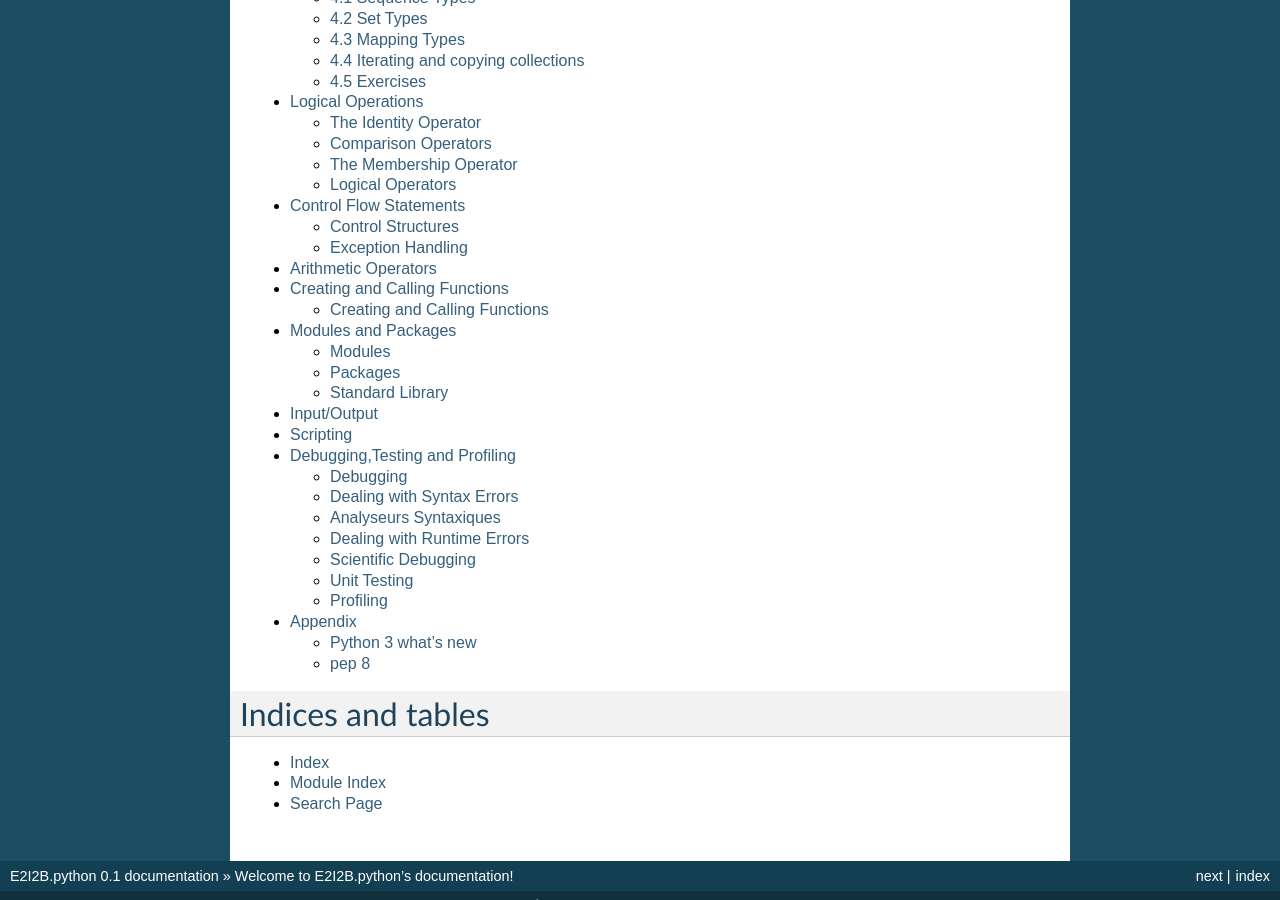
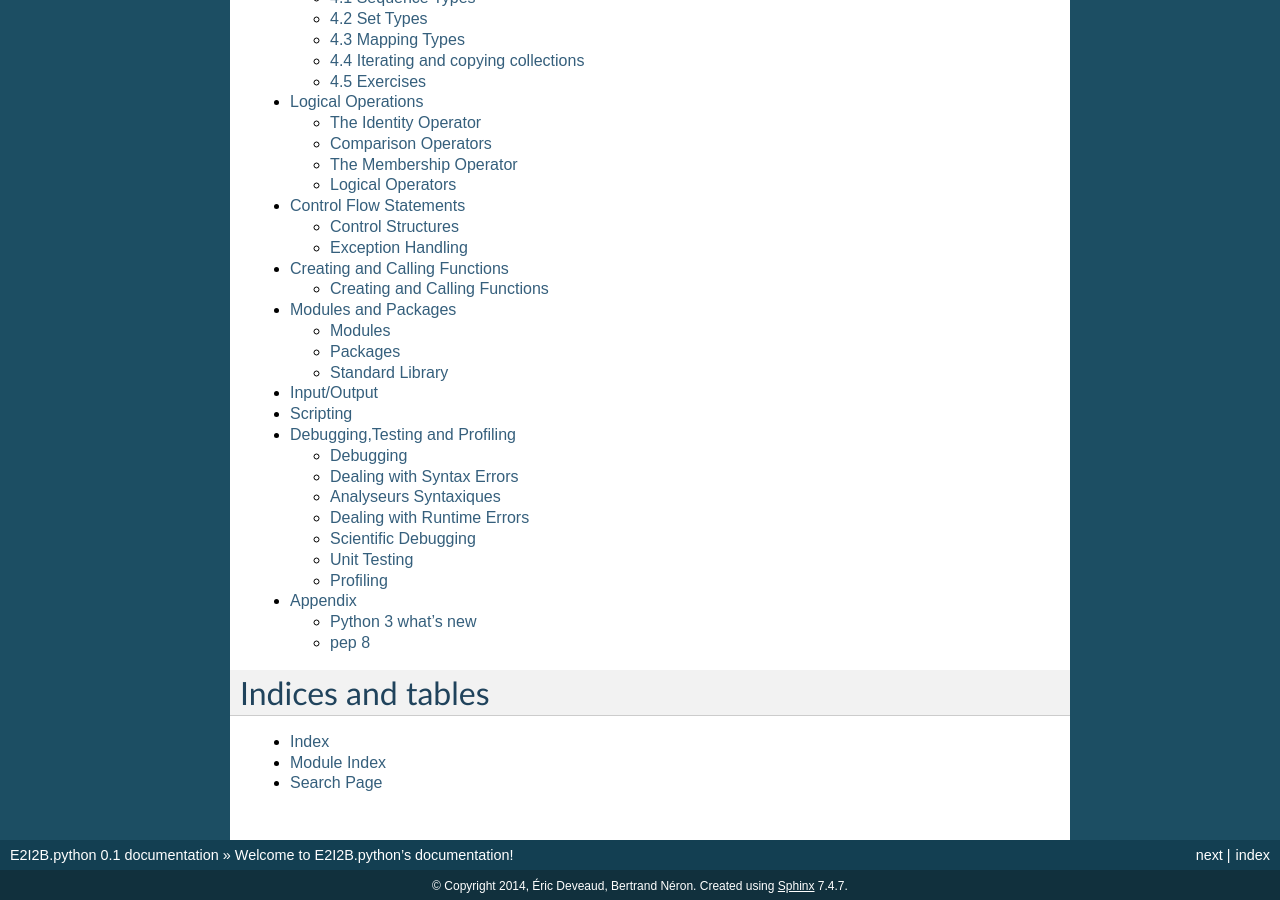
Before and after one commit to C3BI-pasteur-fr/python-course-1, a Sphinx documentation site: the page built from source/index.rst, in a window 1280 px wide and 900 px high, scrolled down 702 px. Built offline with Sphinx 7.4.7, drawn with Linux system fonts in a browser that asks for light colours.

Commit message:
remove arithmetic operator as they has been treated in previous chapters

```diff
--- a/source/Arithmetic_Operators.rst
+++ /dev/null
@@ -1,5 +0,0 @@
-.. _Arithmetic_Operators:
-
-********************
-Arithmetic Operators
-********************
--- a/source/index.rst
+++ b/source/index.rst
@@ -17,7 +17,6 @@ Contents:
    Collection_Data_Types
    Logical_Operations
    Control_Flow_Statements
-   Arithmetic_Operators
    Creating_and_Calling_Functions
    Modules_and_Packages
    Input_Output
```
